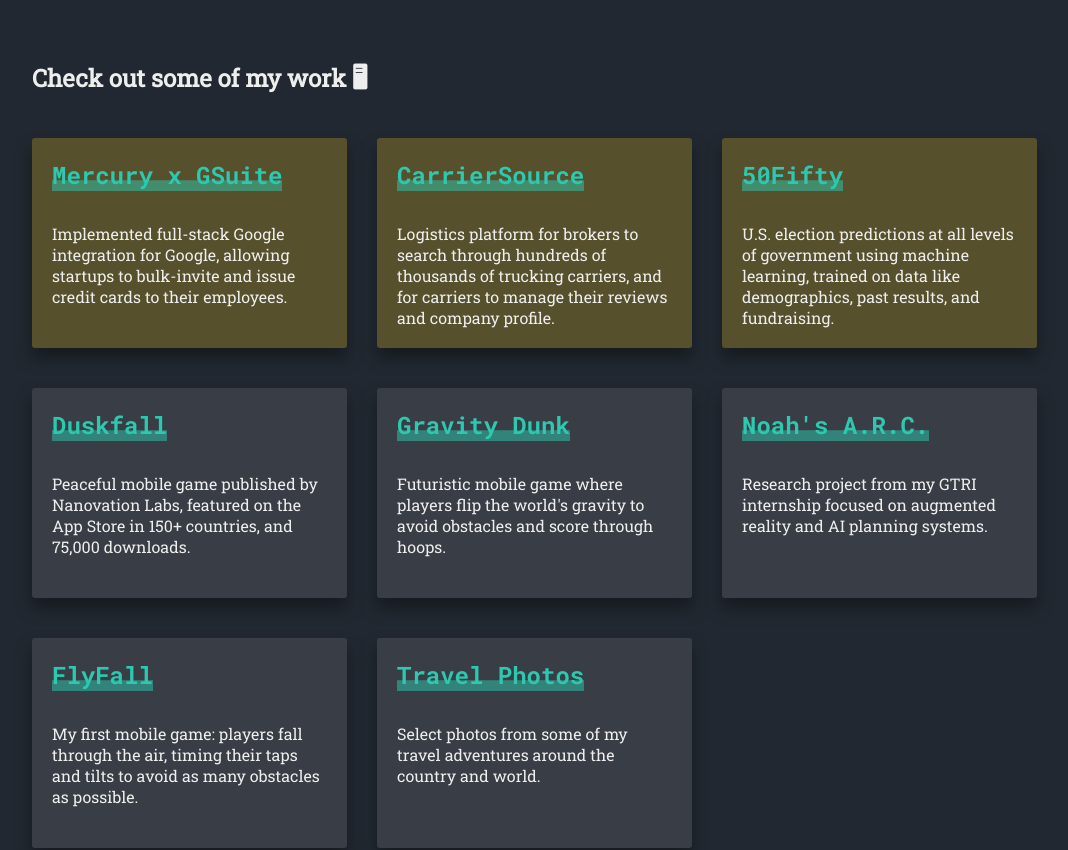
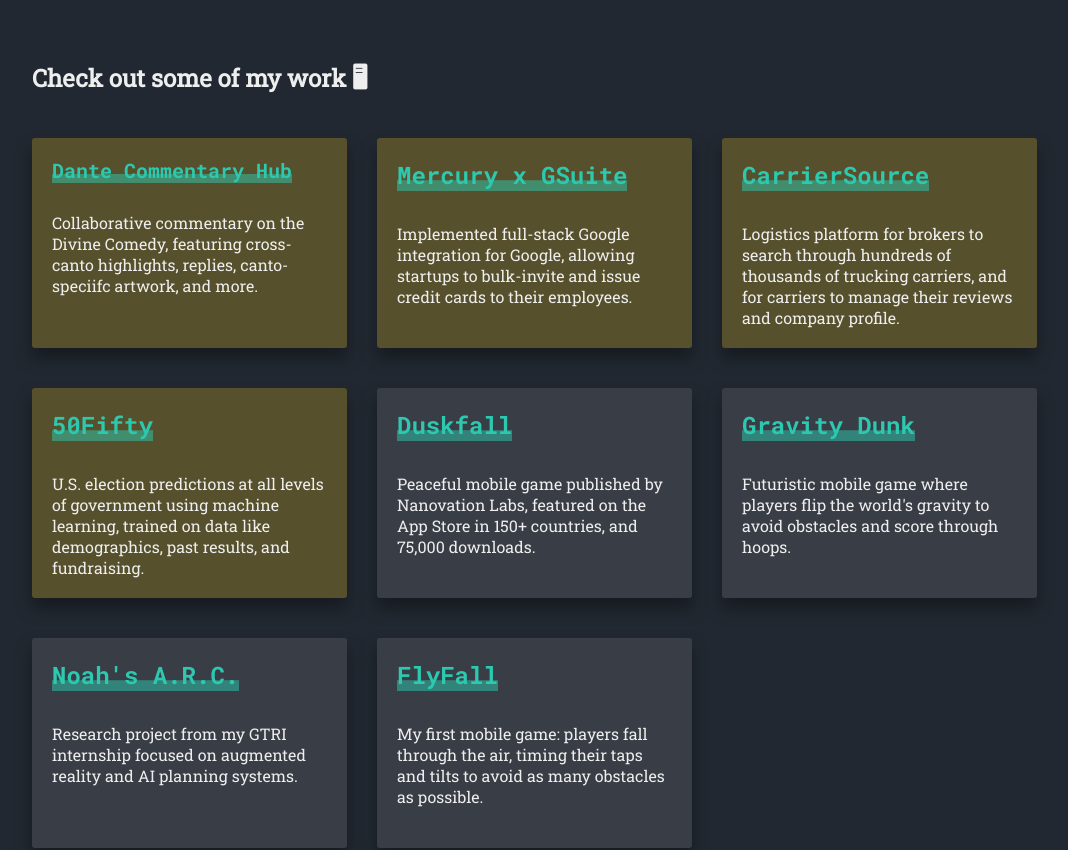
Before and after one commit to Covmon/Covmon.github.io, a React (Create React App) app: page / in a window 1280 px wide. Shown: the part 780-1630 px from the top of the page, without its empty margins (88-1156 px from the left). Built offline with nearby package versions, Linux system fonts and the light colour scheme.

Commit message:
add divine comedy hub

```diff
--- a/src/components/PortfolioItem/index.js
+++ b/src/components/PortfolioItem/index.js
@@ -4,7 +4,7 @@
 
 import { useHistory } from 'react-router-dom'
 
-const PortfolioItem = ({ title, description,highlight, internal, link }) => {
+const PortfolioItem = ({ title, description,highlight, internal, link, smallTitle }) => {
   const history = useHistory()
 
   return (
@@ -17,7 +17,7 @@
         }
       }
     >
-      <Title > {title}</Title>
+      <Title small={smallTitle}> {title}</Title>
       <Description>{description}</Description>
     </Container>
   )
--- a/src/components/PortfolioItem/styles.js
+++ b/src/components/PortfolioItem/styles.js
@@ -25,9 +25,10 @@
 
 export const Title = styled.h1`
   font-family: 'Roboto Mono';
-  font-size: 28px;
+  font-size: ${props => props.small ? '20px !important' : '28px'};
   color: #2cc9b0;
   box-shadow: inset 0 -.45em 0 rgba(44,201,176, 0.5);
+  white-space: nowrap;
 `
 
 export const Description = styled.p`
--- a/src/pages/Home/index.js
+++ b/src/pages/Home/index.js
@@ -59,6 +59,13 @@
       <h1>Check out some of my work 🖥</h1>
       <PortfolioItems>
         <PortfolioItem
+          title="Dante Commentary Hub"
+          description="Collaborative commentary on the Divine Comedy, featuring cross-canto highlights, replies, canto-speciifc artwork, and more."
+          link="https://divine-comedy-commentary-hub.web.app/"
+          highlight
+          smallTitle
+        />
+        <PortfolioItem
           title="Mercury x GSuite"
           description="Implemented full-stack Google integration for Google, allowing startups to bulk-invite and issue credit cards to their employees."
           link="https://drive.google.com/file/d/1tINAuD7rUz4noLDoVEHeCpBSlS03YVls/view?usp=sharing"
@@ -100,12 +107,12 @@
           description="Documentary exploring controversies over public art in the U.S., with interviews with Atlanta artists, arts organizers, and city officials."
           link="https://youtu.be/AOi88VoEP7M"
         /> */}
-        <PortfolioItem
+        {/* <PortfolioItem
           title="Travel Photos"
           description="Select photos from some of my travel adventures around the country and world."
           link="/photos"
           internal
-          />
+          /> */}
       </PortfolioItems>
     </PortfolioContainer>
     <ContactContainer id="contact">
```
Also changed, not shown: public/manifest.json.
